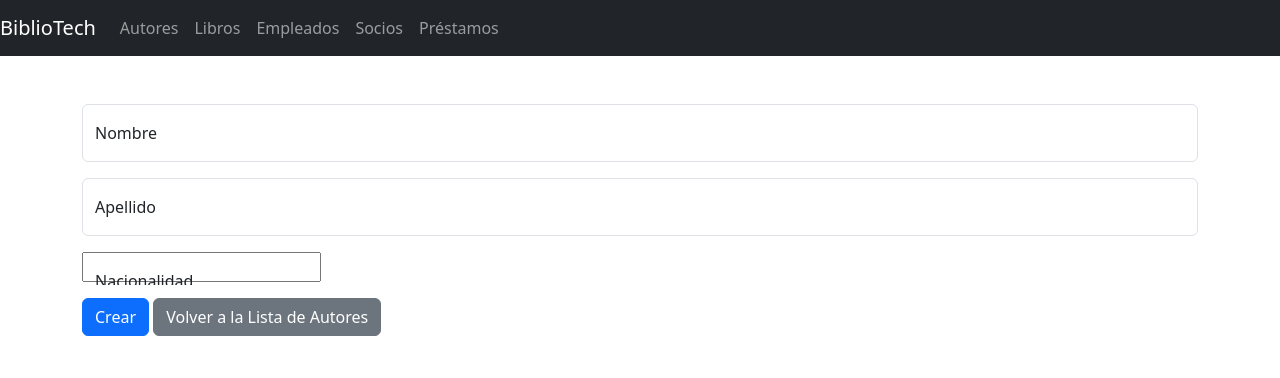
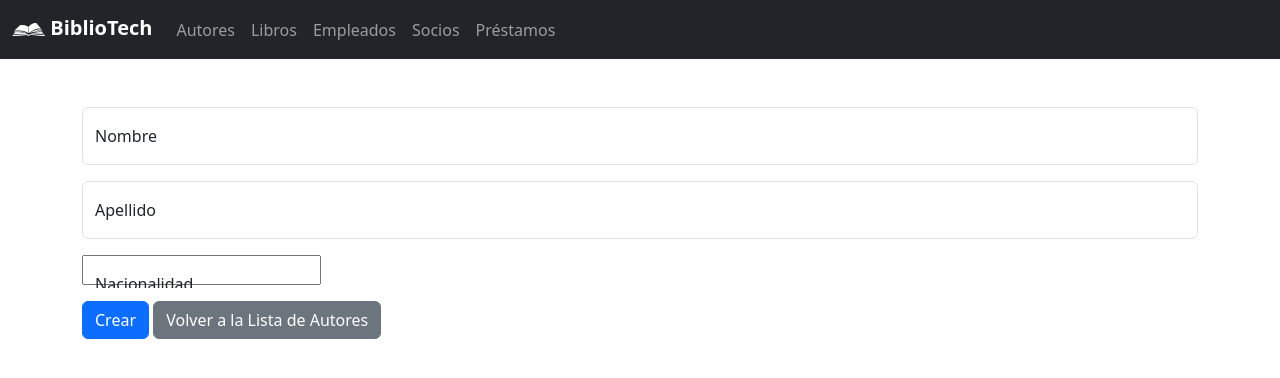
Before and after one commit to paunicole/alkemy-django-bibliotech, a Django app: page /author/new in a window 1280 px wide. Shown: the top 378 px of the page. Run offline with Django 4.2, Linux system fonts and the light colour scheme; some libraries are stand-ins or nearby versions.

Commit message:
Agregado el logo del sitio web.

```diff
--- a/templates/navbar.html
+++ b/templates/navbar.html
@@ -1,5 +1,11 @@
+{% load static %}
+
 <nav class="navbar navbar-expand-lg navbar-dark bg-dark">
-    <a class="navbar-brand ml-10" href="{% url 'home' %}">BiblioTech</a>
+    <div class="container-fluid">
+        <a class="navbar-brand fw-bold" href="{% url 'home' %}">
+            <img src="{% static 'images/logo.ico' %}" width="33" class="d-inline-block align-top" alt="">
+            BiblioTech
+        </a>
         <button class="navbar-toggler" type="button" data-toggle="collapse" data-target="#navbarNav"
             aria-controls="navbarNav" aria-expanded="false" aria-label="Toggle navigation">
             <span class="navbar-toggler-icon"></span>
@@ -23,4 +29,5 @@
                 </li>
             </ul>
         </div>
+    </div>
 </nav>
```
Also changed, not shown: bibliotech/static/images/logo.ico (added). Lines whose indentation alone changed are shown as unchanged.
